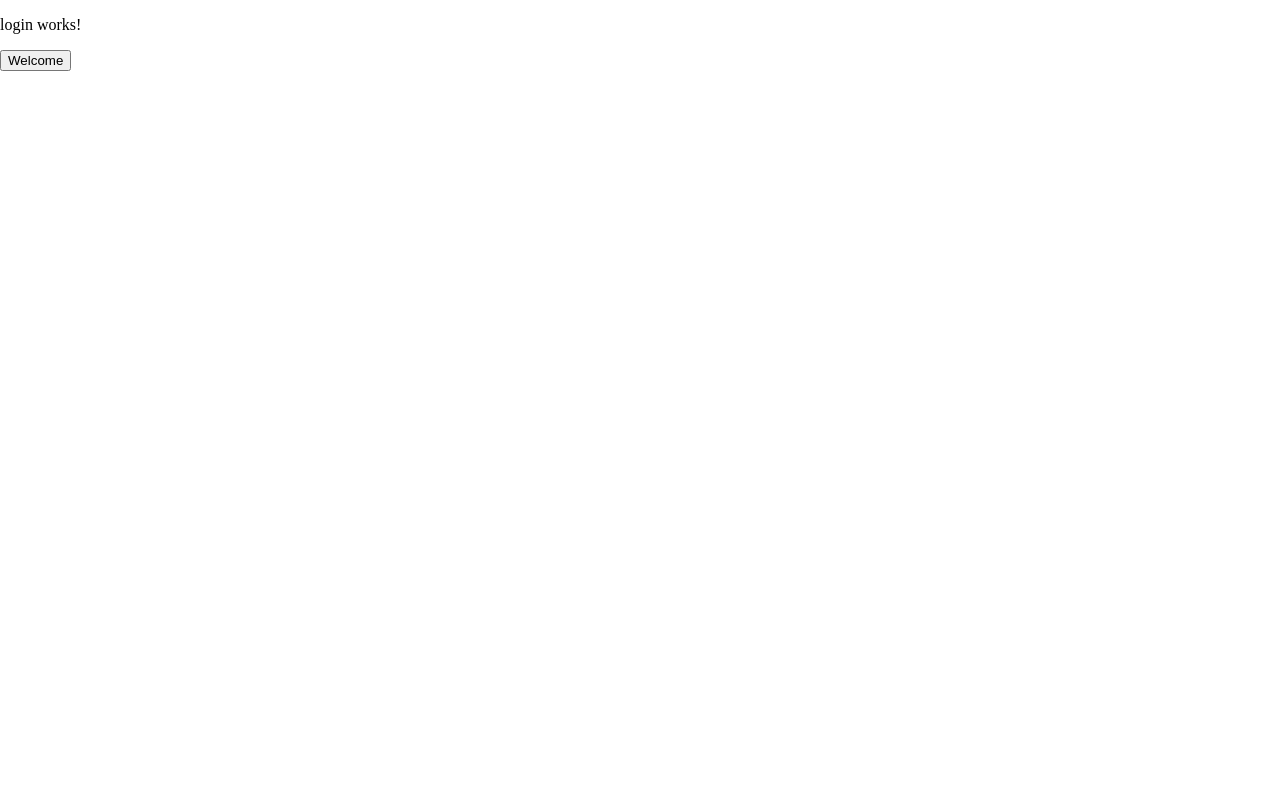
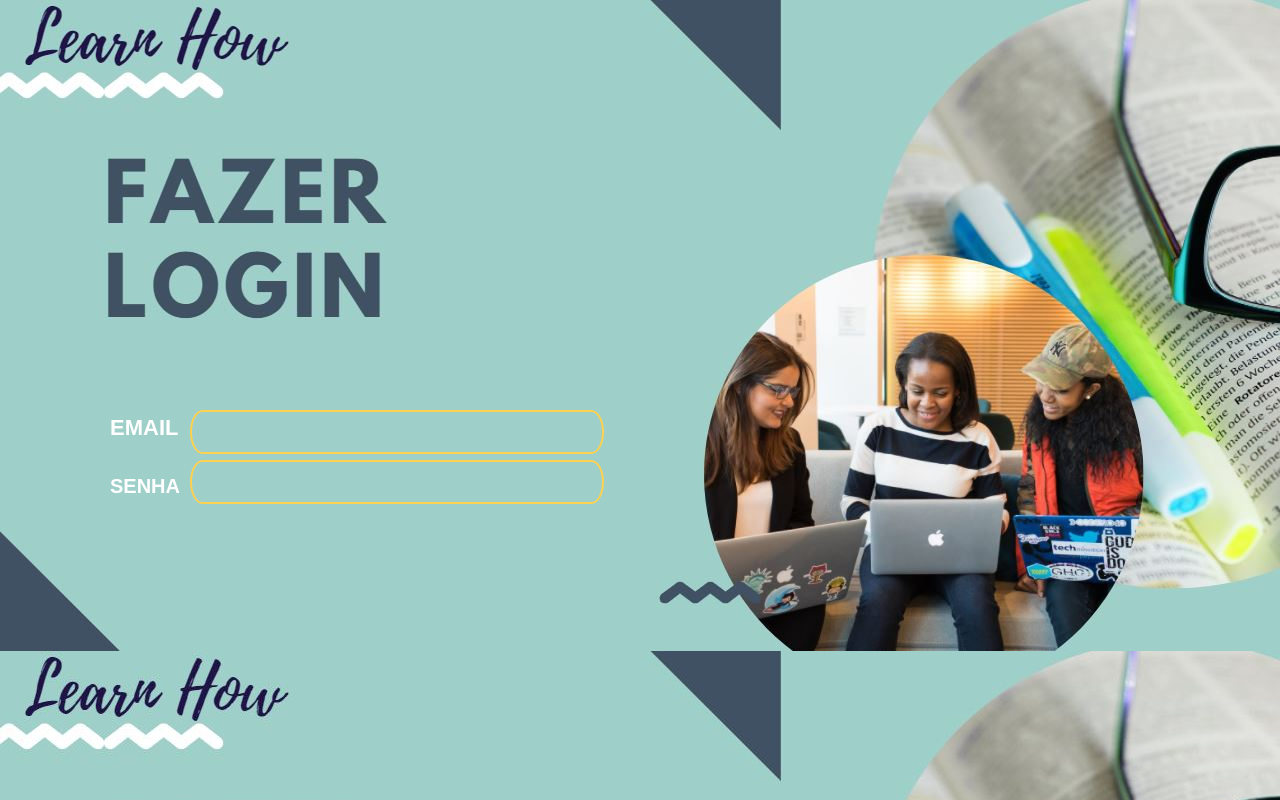
Before and after one commit to lollipop92/gestao-do-conhecimento-TG, an Angular app: page /login in a window 1280 px wide. Built offline with nearby package versions, Linux system fonts and the light colour scheme.

Commit message:
Edições na tela de Welcome e inicio da tela login

```diff
--- a/src/app/pages/login/login.component.css
+++ b/src/app/pages/login/login.component.css
@@ -0,0 +1,70 @@
+* {
+    margin: 0;
+    padding: 0;
+  }
+
+  section {
+    display: table;
+    width: 100%;
+  }
+
+  .height-100 {
+    background-image: url(../../../assets/imgs/login.JPG);
+    height: 100vh;
+  }
+
+  #labelEmail {
+    position: absolute;
+    left: 110px;
+	top: 415px;
+    font-family: Arial, sans-serif;
+    font-size: 22px;
+    color: white;
+  }
+
+  #email {
+
+    border:2px #fed151 solid;
+    background-color: #9ecfc9;
+    color: white;
+    position: absolute;
+    left: 190px;
+	top: 410px;
+    border-radius: 20px / 35px;
+    font-family: Arial, sans-serif;
+    font-size: 24px;
+    height: 40px;
+    width: 400px;
+    padding-left: 10px;
+    outline: none;
+
+  }
+
+   #labelSenha {
+    position: absolute;
+    left: 110px;
+	top: 475px;
+    font-family: Arial, sans-serif;
+    font-size: 20px;
+    color: white;
+
+  }
+
+  #senha {
+
+    border:2px #fed151 solid;
+    background-color: #9ecfc9;
+    color: white;
+    position: absolute;
+    left: 190px;
+	top: 460px;
+    border-radius: 20px / 35px;
+    font-family: Arial, sans-serif;
+    font-size: 24px;
+    height: 40px;
+    width: 400px;
+    padding-left: 10px;
+    outline: none;
+
+
+  }
--- a/src/app/pages/login/login.component.html
+++ b/src/app/pages/login/login.component.html
@@ -1,2 +1,21 @@
-<p>login works!</p>
-<button routerLink="/">Welcome</button>
+<!DOCTYPE html>
+<html lang="en">
+<head>
+    <meta charset="UTF-8">
+    <meta http-equiv="X-UA-Compatible" content="IE=edge">
+    <meta name="viewport" content="width=device-width, initial-scale=1.0">
+    <title>Login</title>
+</head>
+<body>
+    <section class="height-100">
+        <div class="content">
+            <strong><label id="labelEmail" for="email">EMAIL</label></strong>
+            <input type="email" name="email" id="email">
+            <br>
+            <strong><label id="labelSenha" for="senha">SENHA</label></strong>
+            <input type="password" name="senha" id="senha">
+
+        </div>
+      </section>
+</body>
+</html>
--- a/src/app/pages/welcome/welcome.component.css
+++ b/src/app/pages/welcome/welcome.component.css
@@ -14,21 +14,29 @@
   }
 
  button {
-    box-shadow: 0px 1px 0px 0px #fff6af;
-	background:linear-gradient(to bottom, #ffec64 5%, #ffab23 100%);
-	background-color:#ffec64;
-	border-radius:6px;
-	border:1px solid #ffaa22;
-	display:inline-block;
-	cursor:pointer;
-	color:#14004d;
-	font-family:Arial;
-	font-size:15px;
-	font-weight:bold;
-	padding:5px 54px;
-	text-decoration:none;
-	text-shadow:0px 1px 0px #ffee66;
+    display: inline-flex;
+  	align-items: center;
+  	justify-content: center;
+  	padding: 0.7rem 4rem;
+  	font-family: "Poppins", sans-serif;
+	font-weight: 700;
+	font-size: 35px;
+	text-align: center;
+	text-decoration: none;
+	color: #1b1744;
+	background-color: #fdd24f;
+	backface-visibility: hidden;
+	border: 0.3rem solid transparent;
+	border-radius: 3rem;
+
+	border-color: #1b1744;
+	transition: transform 0.2s cubic-bezier(0.235, 0, 0.05, 0.95);
+
 	position: absolute;
 	left: 190px;
 	top: 510px;
  }
+
+ button:hover{
+	transform: perspective(1px) scale3d(1.044, 1.044, 1) translateZ(0) !important;
+  }
--- a/src/app/pages/welcome/welcome.component.html
+++ b/src/app/pages/welcome/welcome.component.html
@@ -9,7 +9,7 @@
 <body>
     <section class="height-100">
         <div class="content">
-           <button routerLink="login" className="bn3637 bn36">Login</button>
+           <button routerLink="login" >START</button>
         </div>
       </section>
 </body>
```
Also changed, not shown: src/assets/imgs/login.JPG (added).
